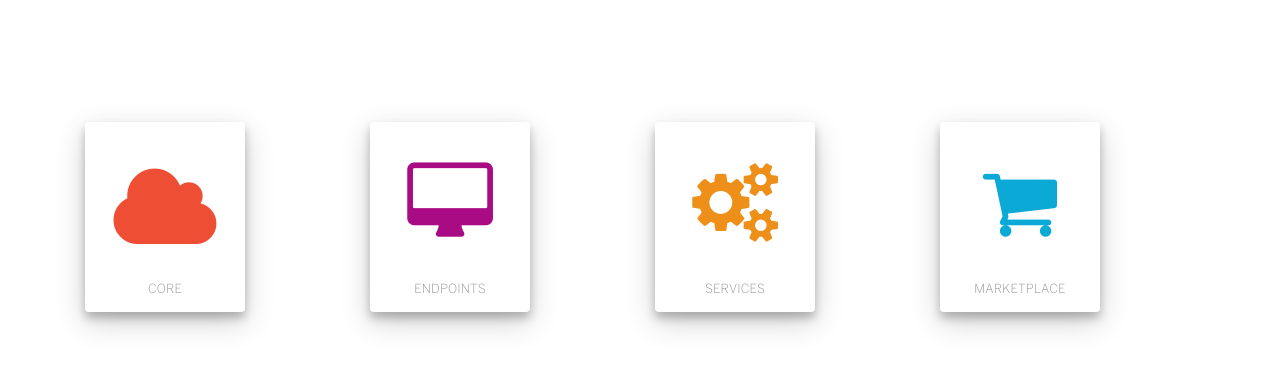
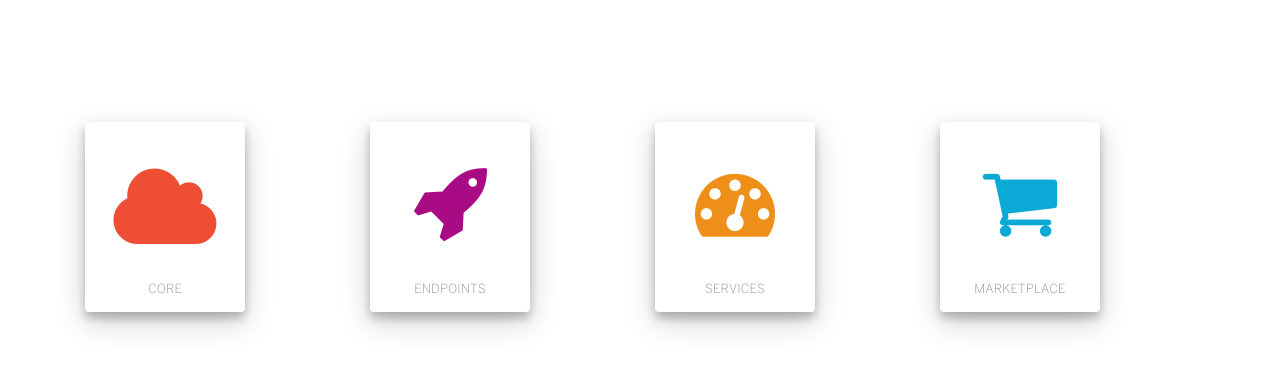
Before and after one commit to caleorourke/proof, a Jekyll site: the page built from catalog.html, in a window 1280 px wide. Shown: the top 370 px of the page. Built offline with Jekyll 4.4.1, drawn with Linux system fonts in a browser that asks for light colours; nearby versions of some CDN libraries; Markdown is read by kramdown in place of the engine named in the settings; the repository's description, which GitHub fills in, is left out.

Commit message:
Update catalog.html

```diff
--- a/_includes/partials/catalog.html
+++ b/_includes/partials/catalog.html
@@ -17,7 +17,7 @@
           <div>
             <span class="fa-stack icon-large">
               <i class="fa fa-circle fa-stack-2x icon-transparent shadow"></i>
-              <i class="fa fa-desktop fa-stack-1x icon-purple"></i>
+              <i class="fa fa-rocket fa-stack-1x icon-purple"></i>
               <h2 class="icon-caption u-text-center">Endpoints</h2>
             </span>
           </div>
@@ -27,7 +27,7 @@
           <div>
             <span class="fa-stack icon-large">
               <i class="fa fa-circle fa-stack-2x icon-transparent shadow"></i>
-              <i class="fa fa-cogs fa-stack-1x icon-orange"></i>
+              <i class="fa fa-dashboard fa-stack-1x icon-orange"></i>
               <h2 class="icon-caption u-text-center">Services</h2>
             </span>
           </div>
```
